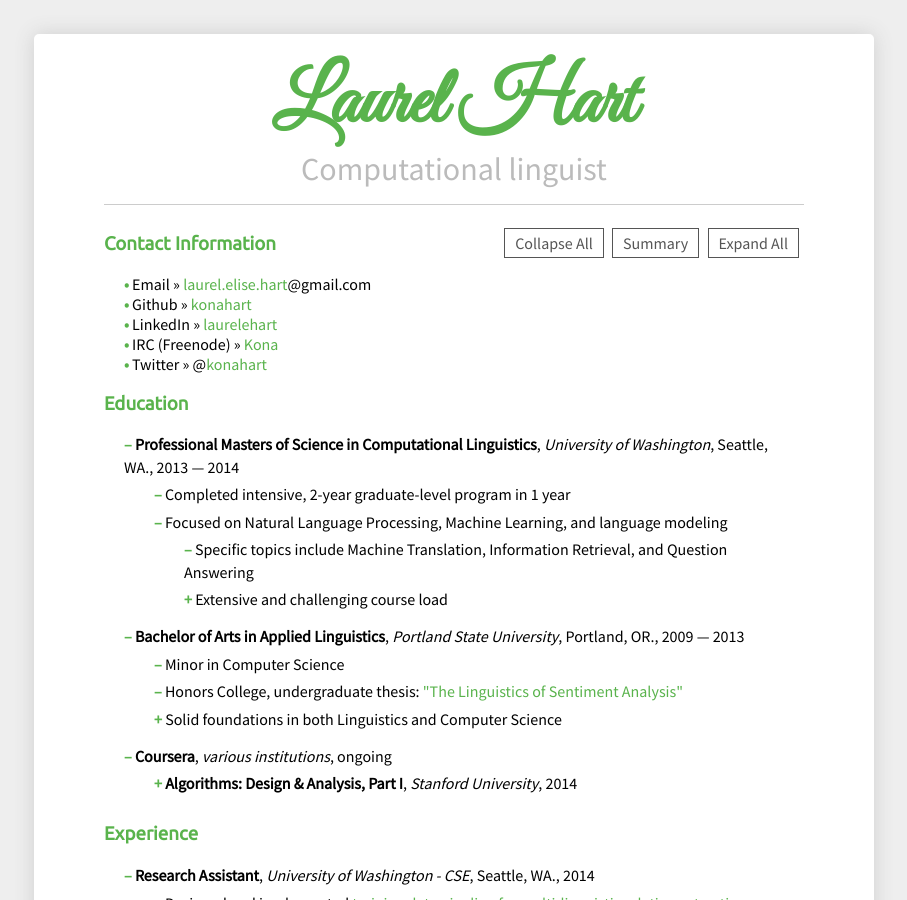
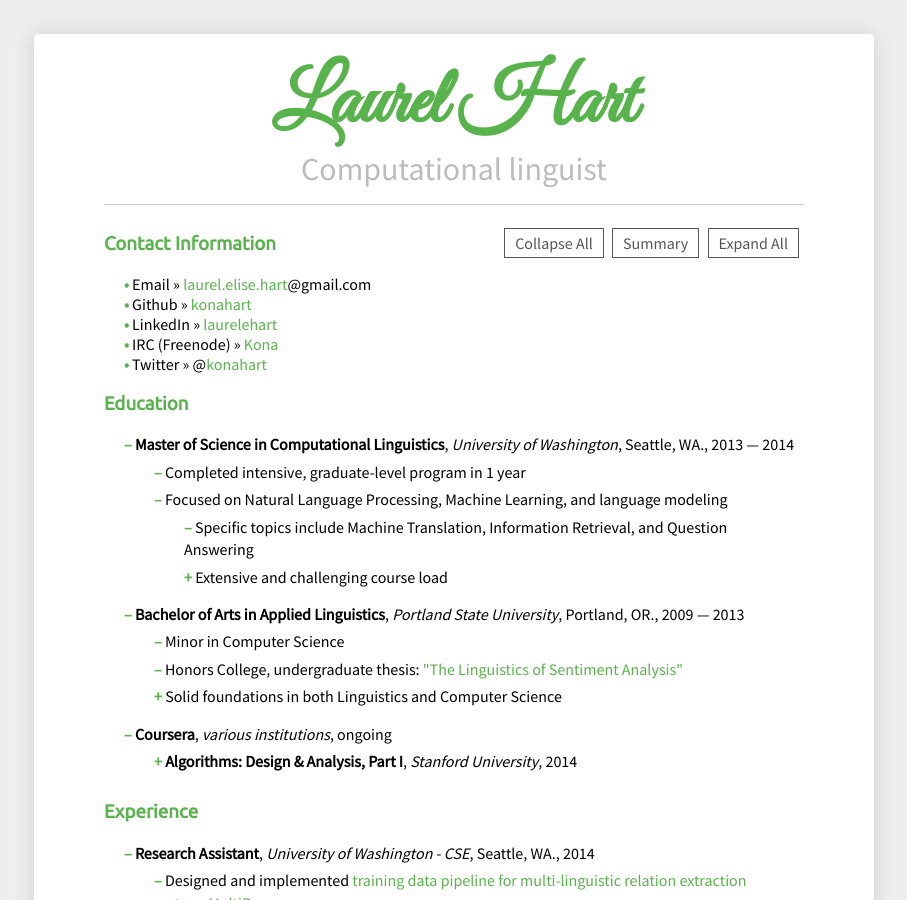
Before and after one commit to konahart/resume, a Jekyll site: the page built from index.md, in a window 1280 px wide and 900 px high. Shown: the whole window, without its empty margins (186-1093 px from the left). Built offline with Jekyll 4.4.1, drawn with Linux system fonts in a browser that asks for light colours.

Commit message:
Professional Masters -> Master

```diff
--- a/index.md
+++ b/index.md
@@ -21,9 +21,9 @@ title: Laurel Hart's resume
 <h3>Education</h3>
 
 <ul class="expList">
-<li class="alwaysShow highlight"><strong>Professional Masters of Science in Computational Linguistics</strong>, <i>University of Washington</i>, Seattle, WA.,  2013 &mdash; 2014
+<li class="alwaysShow highlight"><strong>Master of Science in Computational Linguistics</strong>, <i>University of Washington</i>, Seattle, WA.,  2013 &mdash; 2014
     <ul>
-    <li>Completed intensive, 2-year graduate-level program in 1 year</li>
+    <li>Completed intensive, graduate-level program in 1 year</li>
     <li class="highlight">Focused on Natural Language Processing, Machine Learning, and language modeling
         <ul>
 	<li>Specific topics include Machine Translation, Information Retrieval, and Question Answering</li>
```
